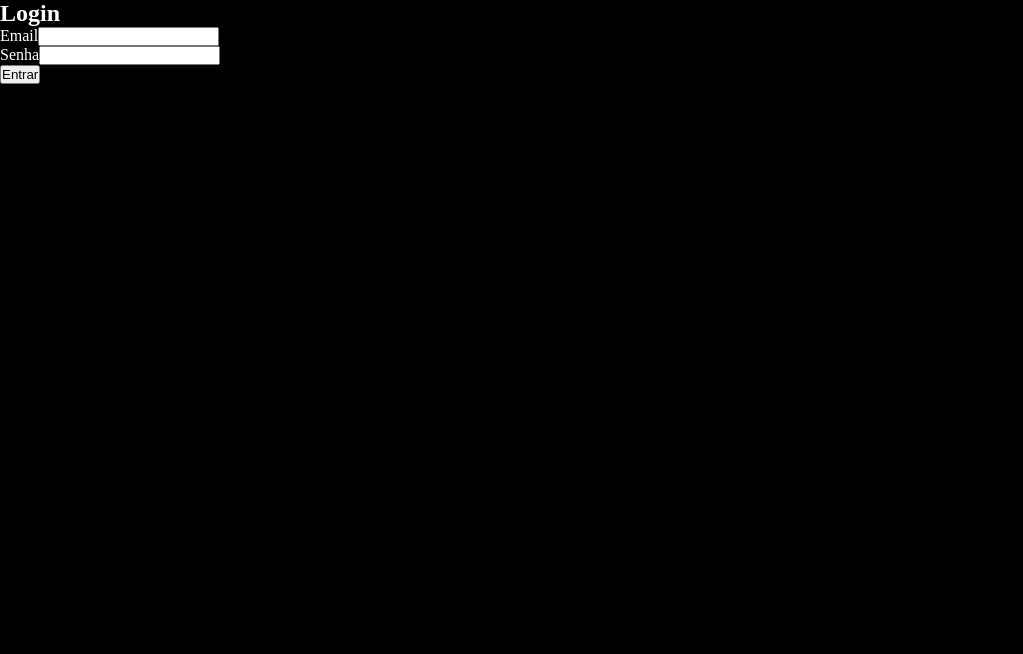
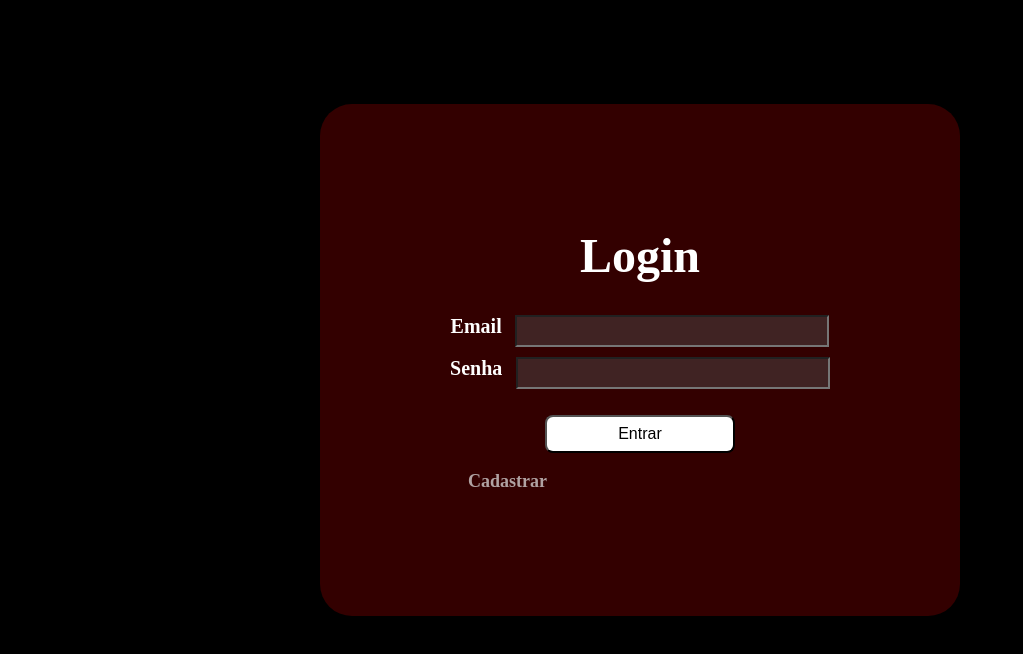
Before and after one commit to SamiAndrade/Modelo1React, a React (Create React App) app: page / in a window 1280 px wide. Shown: the top 654 px of the page, without its empty margins (0-1023 px from the left). Built offline with nearby package versions, Linux system fonts and the light colour scheme.

Commit message:
Estilizando formulário da tela de login

```diff
--- a/src/index.css
+++ b/src/index.css
@@ -6,8 +6,74 @@
 body {
   color: white;
   background-color: #000;
+  width: 100%;
+  height: 720px;
+  font-weight: bold;
 }
 
+div {
+  display: flex;
+  justify-content: center;
+  align-self: center;
+  height: 100%;
+}
+
+a {
+  text-decoration: none;
+  margin-left: 1em;
+  color: rgb(176, 162, 162);
+}
+
+.conteudo__form {
+  display: flex;
+  flex-direction: column;
+  justify-content: center;
+  align-items: center;
+  background-color: #330000;
+  width: 50%;
+  height: 16em;
+  border-radius: 1em;
+  gap: 1em;
+  font-size: 32px;
+}
+
+.conteudo__inputs {
+  display: flex;
+  flex-direction: column;
+  gap: 0.5em;
+  font-size: 20px;
+}
+
+.conteudo__inputs label {
+  text-align: center;
+}
+
+.conteudo__inputs input {
+  text-align: center;
+  padding: 0.5em 5em;
+  margin-left: 1em;
+  color: white;
+  background-color: #402323;
+}
+
+.botoes__login {
+  display: flex;
+  flex-direction: column;
+  align-items: start;
+  gap: 1em;
+  font-size: 18px;
+}
+
+.botoes__login button {
+  margin: auto;
+  width: 50%;
+  padding: 0.5em;
+  font-size: 16px;
+  border-radius: 0.5em;
+  background-color: white;
+  cursor: pointer;
+  margin-top: 1em;
+}
 
 .conteudo__home {
   background-color: #330000;
--- a/src/pages/Login.jsx
+++ b/src/pages/Login.jsx
@@ -42,9 +42,9 @@ const Login = () => {
   };
 
   return (
-    <div>
+    <div className="conteudo__form">
       <h2>Login</h2>
-      <form onSubmit={handleSubmit}>
+      <form onSubmit={handleSubmit} className="conteudo__inputs">
         <div>
           <label>Email</label>
           <input
@@ -63,7 +63,10 @@ const Login = () => {
         </div>
         {erro && <p style={{ color: "red" }}>{erro}</p>}
         {sucesso && <p style={{ color: "green" }}>{sucesso}</p>}
+        <section className="botoes__login">
         <button type="submit">Entrar</button>
+        <a href="/cadastro">Cadastrar</a>
+        </section>
       </form>
     </div>
   );
```
